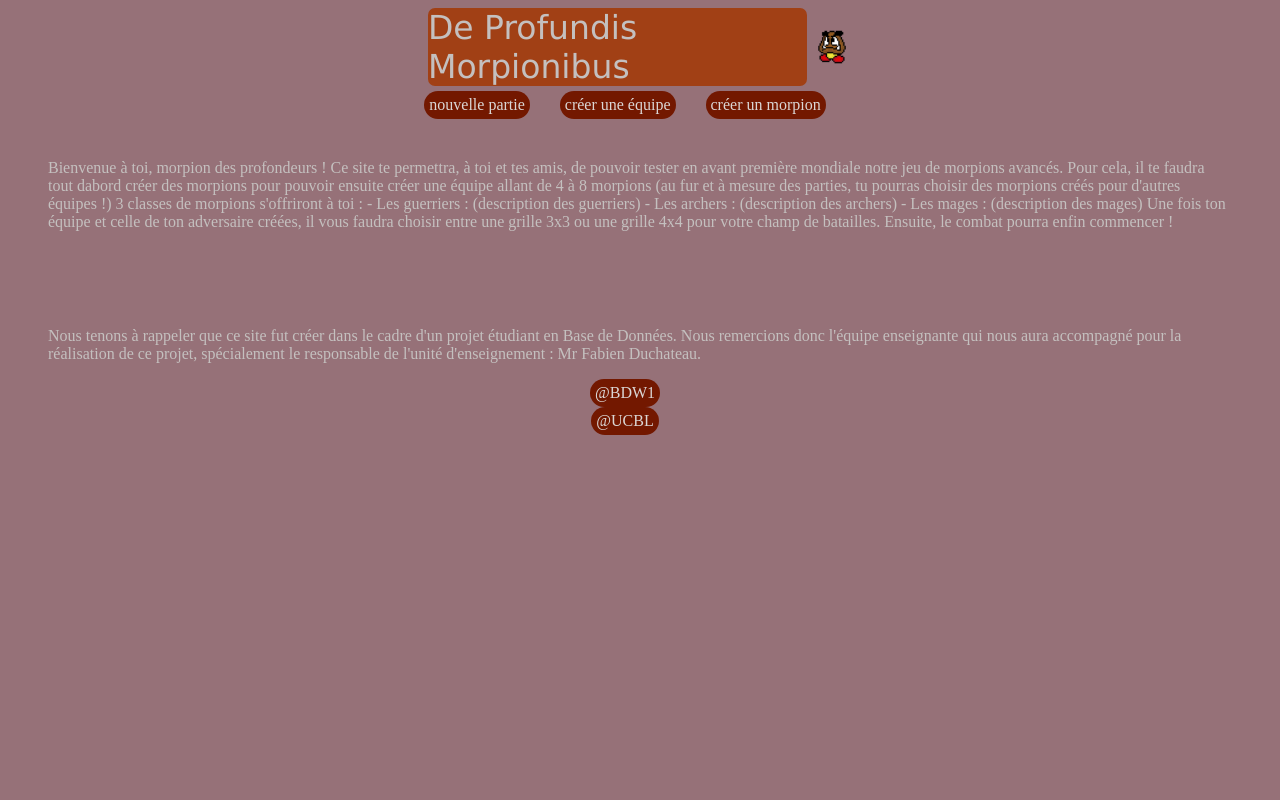
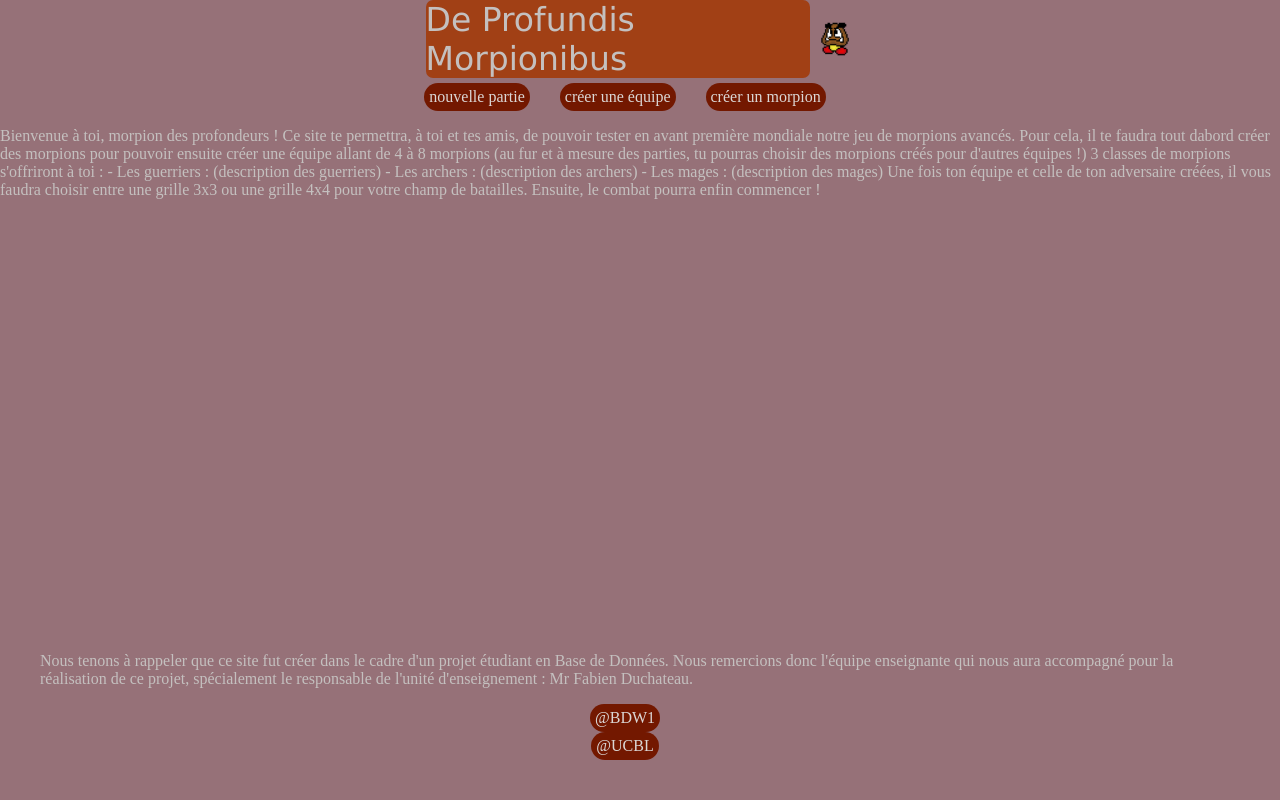
Before and after one commit to Mongeta64/projet-morion, a PHP site: page / in a window 1280 px wide. Run offline with PHP 8.4, Linux system fonts and the light colour scheme.

Commit message:
use op_fonction

```diff
--- a/index.php
+++ b/index.php
@@ -1,8 +1,9 @@
 
 <?php
-$contenu =
+ob_start();
+?>
 
-"Bienvenue à toi, morpion des profondeurs !
+<p>Bienvenue à toi, morpion des profondeurs !
 Ce site te permettra, à toi et tes amis, de pouvoir tester en avant première mondiale notre jeu de morpions avancés.
 
 Pour cela, il te faudra tout dabord créer des morpions pour pouvoir ensuite créer une équipe allant de 4 à 8 morpions (au fur et à mesure des parties, tu pourras choisir des morpions créés pour d'autres équipes !)
@@ -14,6 +15,11 @@ Pour cela, il te faudra tout dabord créer des morpions pour pouvoir ensuite cr
 
 Une fois ton équipe et celle de ton adversaire créées, il vous faudra choisir entre une grille 3x3 ou une grille 4x4 pour votre champ de batailles.
 
-Ensuite, le combat pourra enfin commencer !";
+Ensuite, le combat pourra enfin commencer !
+</p>
+
+<?php
+$contenu = ob_get_clean();
+ob_end_clean();
 include 'base.php';
 ?>
--- a/style.css
+++ b/style.css
@@ -1,9 +1,15 @@
+html {
+	height: 100%;
+}
+
 body {
 	background:#4b0b1794;
 	display: flex;
 	flex-direction: column;
 	flex-grow: 1;
 	color: #c4c0bf;
+	height: 100%;
+	margin: 0;
 }
 
 .menu_button {
@@ -55,8 +61,9 @@ margin-bottom: 5px;
 .corp {
 	justify-content: center;
     display: flex;
-    margin: 40px;
+    flex-grow: 1;
 }
+
 footer {
     display: flex;
     flex-direction: column;
```
